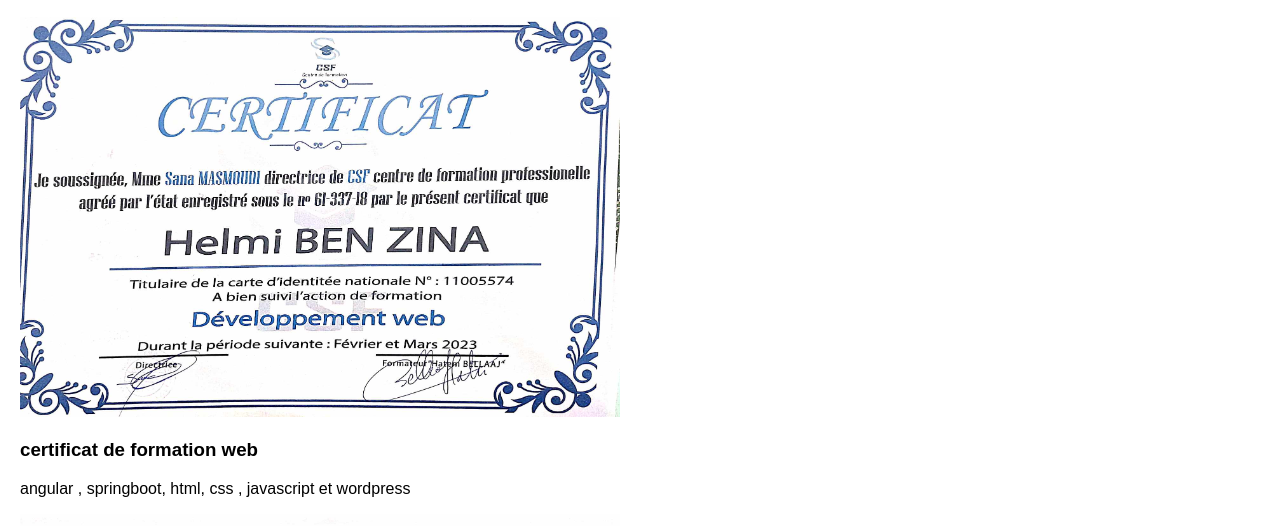
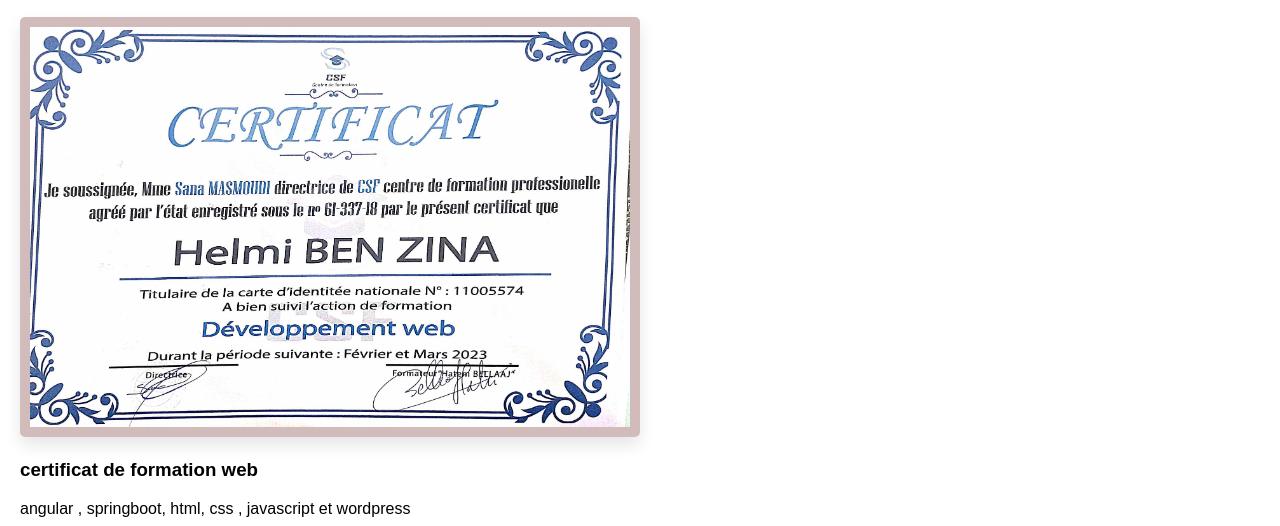
Before and after one commit to helmibenzina101/projet_cv, a plain HTML site: page pages/parcours.html in a window 1280 px wide. Shown: the part 251-777 px from the top of the page. Drawn offline with Linux system fonts and the light colour scheme.

Commit message:
ADDING SHADOW AND A BORDER TO IMAGES

```diff
--- a/pages/parcours.html
+++ b/pages/parcours.html
@@ -43,6 +43,13 @@
             bottom: 0;
             width: 100%;
         }
+        img {
+                border: 10px solid #d2bbbb;
+                border-radius: 5px;
+            }
+        img {
+                 box-shadow: 0 8px 16px rgba(0, 0, 0, 0.1);
+            }
     </style>
 </head>
 <body>
```
Also changed, not shown: pages/passions.html (+7 -0 lines).
